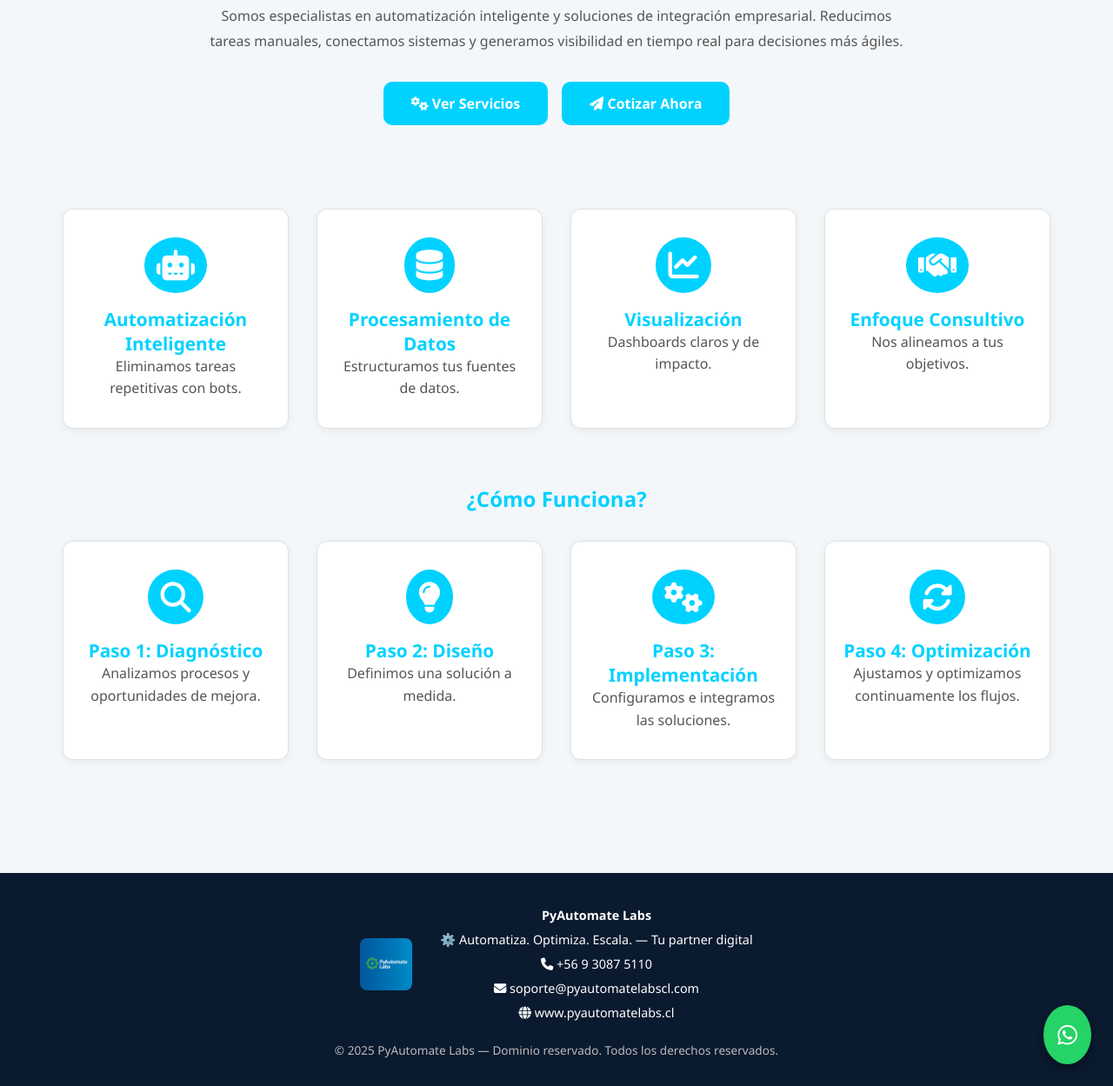
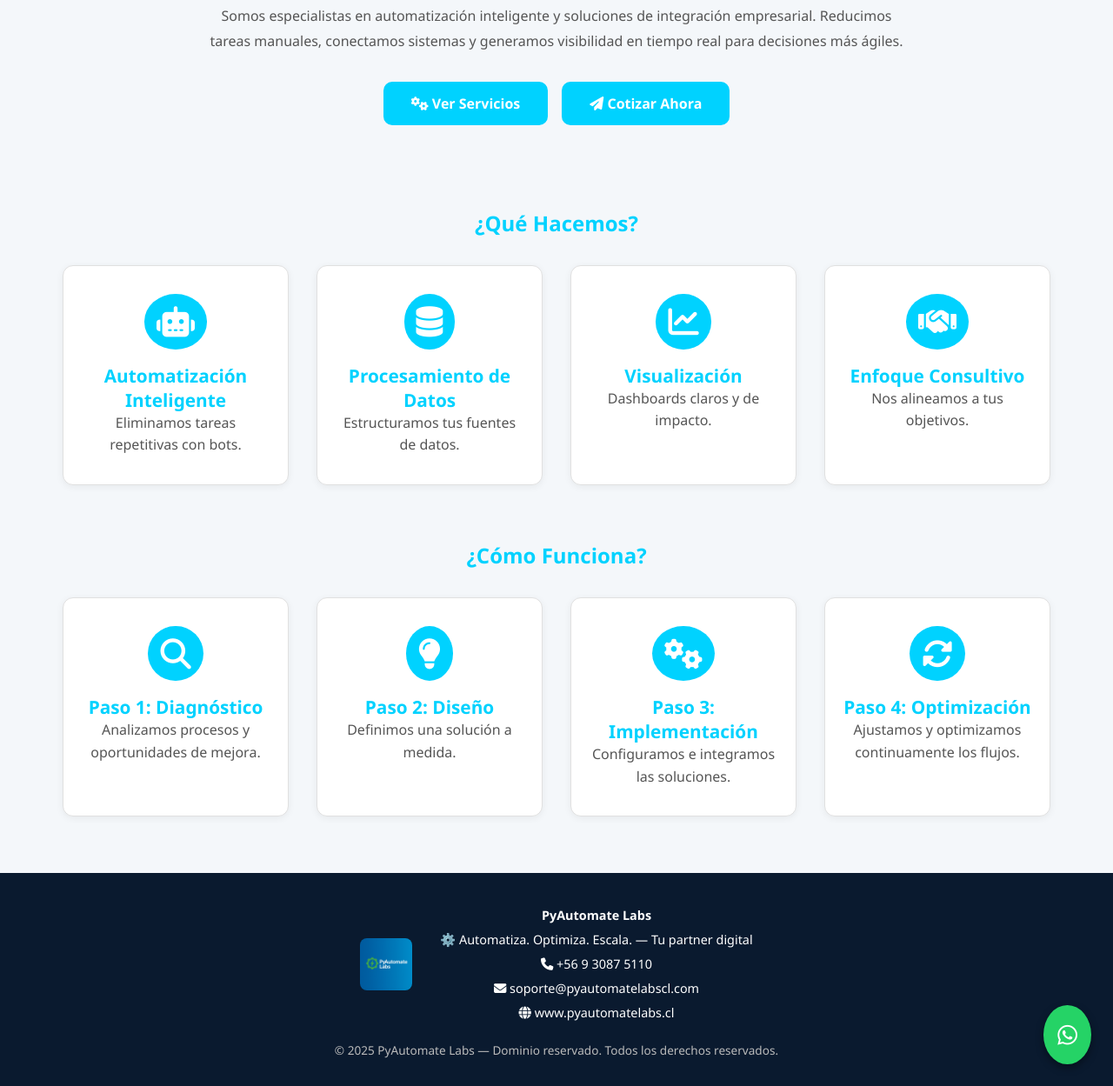
Before and after one commit to PyLabotory/Pyautomatelabs_web, a Flask app: page / in a window 1280 px wide. Shown: the part 980-2229 px from the top of the page at 87% size. Run offline with Flask 3, Linux system fonts and the light colour scheme.

Commit message:
Update index.html

```diff
--- a/templates/index.html
+++ b/templates/index.html
@@ -1,17 +1,17 @@
 <!DOCTYPE html>
 <html lang="es">
 <head>
-  <meta charset="UTF-8">
-  <meta name="viewport" content="width=device-width, initial-scale=1.0">
+  <meta charset="UTF-8" />
+  <meta name="viewport" content="width=device-width, initial-scale=1.0" />
   <title>Inicio – PyAutomate Labs</title>
   <meta name="description" content="PyAutomate Labs — Automatización inteligente, dashboards, integración de datos y soluciones tecnológicas para PYMEs.">
-  <meta name="author" content="PyAutomate Labs">
   <link rel="icon" href="{{ url_for('static', filename='images/favicon.ico') }}">
   <link rel="stylesheet" href="{{ url_for('static', filename='style.css') }}">
   <link rel="stylesheet" href="https://cdnjs.cloudflare.com/ajax/libs/font-awesome/6.4.0/css/all.min.css">
 </head>
 
 <body>
+  <!-- ============================ HEADER ============================ -->
   <header>
     <div class="brand">
       <img src="{{ url_for('static', filename='images/pylabs_logo.png') }}" alt="Logo PyAutomate Labs">
@@ -22,6 +22,7 @@
     </div>
   </header>
 
+  <!-- ============================ NAV ============================ -->
   <nav>
     <a href="/">Inicio</a>
     <a href="/servicios">Servicios</a>
@@ -29,43 +30,62 @@
     <a href="/contacto">Contacto</a>
   </nav>
 
+  <!-- ============================ CONTENT ============================ -->
   <main>
 
+    <!-- ¿Quienes somos? -->
     <section class="empresa">
       <h2>¿Quiénes Somos?</h2>
-      <p><strong>PyAutomate Labs</strong> es una empresa tecnológica especializada en automatización de procesos, integración de datos y desarrollo de soluciones digitales a medida. Conjugamos tecnología, metodología y visión estratégica para aportar valor real a la operación de nuestros clientes.</p>
+      <p><strong>PyAutomate Labs</strong> es una empresa tecnológica especializada en automatización de procesos,
+         integración de datos y desarrollo de soluciones digitales a medida. Conjugamos tecnología, metodología y
+         visión estratégica para aportar valor real a la operación de nuestros clientes.</p>
     </section>
 
+    <!-- Misión -->
     <section class="mision">
       <h2>Nuestra Misión</h2>
-      <p>Democratizar el acceso a la automatización y la inteligencia operativa, acercando soluciones ágiles y escalables tanto a PYMEs como a equipos corporativos que necesiten modernizar su flujo operativo. Nuestro compromiso es transformar procesos manuales en oportunidades de crecimiento sostenido, impulsando la eficiencia y la toma de decisiones informada mediante tecnología y buenas prácticas. Buscamos fomentar una cultura de innovación continua y brindar herramientas que permitan a las organizaciones optimizar sus recursos, mejorar su productividad y lograr una verdadera ventaja competitiva a largo plazo.</p>
+      <p>Democratizar el acceso a la automatización y la inteligencia operativa, acercando soluciones ágiles y
+         escalables tanto a PYMEs como a equipos corporativos que necesiten modernizar su flujo operativo. Nuestro
+         compromiso es transformar procesos manuales en oportunidades de crecimiento sostenido, impulsando la
+         eficiencia y la toma de decisiones informada mediante tecnología y buenas prácticas. Buscamos fomentar una
+         cultura de innovación continua y brindar herramientas que permitan a las organizaciones optimizar sus
+         recursos, mejorar su productividad y lograr una verdadera ventaja competitiva a largo plazo.</p>
     </section>
 
+    <!-- Visión -->
     <section class="vision">
       <h2>Nuestra Visión</h2>
-      <p>Ser el aliado tecnológico líder en Latinoamérica reconocido por acelerar la transformación digital de las empresas, convirtiendo procesos complejos en soluciones inteligentes que impacten positivamente la sostenibilidad, competitividad y profesionalización de nuestros clientes. Aspiramos a crear un ecosistema de innovación que permita escalar soluciones accesibles, modulares y de alto impacto para cualquier organización que busque evolucionar.</p>
+      <p>Ser el aliado tecnológico líder en Latinoamérica reconocido por acelerar la transformación digital de las
+         empresas, convirtiendo procesos complejos en soluciones inteligentes que impacten positivamente la
+         sostenibilidad, competitividad y profesionalización de nuestros clientes. Aspiramos a crear un ecosistema de
+         innovación que permita escalar soluciones accesibles, modulares y de alto impacto para cualquier organización
+         que busque evolucionar.</p>
     </section>
 
+    <!-- Hero -->
     <section class="hero">
       <h2>Transformamos procesos en oportunidades</h2>
-      <p>Somos especialistas en automatización inteligente y soluciones de integración empresarial. Reducimos tareas manuales,
-        conectamos sistemas y generamos visibilidad en tiempo real para decisiones más ágiles.</p>
+      <p>Somos especialistas en automatización inteligente y soluciones de integración empresarial. Reducimos tareas
+         manuales, conectamos sistemas y generamos visibilidad en tiempo real para decisiones más ágiles.</p>
       <div class="buttons">
         <a href="/servicios"><i class="fas fa-cogs"></i> Ver Servicios</a>
         <a href="/contacto"><i class="fas fa-paper-plane"></i> Cotizar Ahora</a>
       </div>
     </section>
 
-    <!-- CARDS PRINCIPALES -->
-    <section class="features">
-      <div class="card"><i class="fas fa-robot"></i><h3>Automatización Inteligente</h3><p>Eliminamos tareas repetitivas con bots.</p></div>
-      <div class="card"><i class="fas fa-database"></i><h3>Procesamiento de Datos</h3><p>Estructuramos tus fuentes de datos.</p></div>
-      <div class="card"><i class="fas fa-chart-line"></i><h3>Visualización</h3><p>Dashboards claros y de impacto.</p></div>
-      <div class="card"><i class="fas fa-handshake"></i><h3>Enfoque Consultivo</h3><p>Nos alineamos a tus objetivos.</p></div>
+    <!-- Cards principales -->
+    <section>
+      <h2>¿Qué Hacemos?</h2>
+      <div class="features">
+        <div class="card"><i class="fas fa-robot"></i><h3>Automatización Inteligente</h3><p>Eliminamos tareas repetitivas con bots.</p></div>
+        <div class="card"><i class="fas fa-database"></i><h3>Procesamiento de Datos</h3><p>Estructuramos tus fuentes de datos.</p></div>
+        <div class="card"><i class="fas fa-chart-line"></i><h3>Visualización</h3><p>Dashboards claros y de impacto.</p></div>
+        <div class="card"><i class="fas fa-handshake"></i><h3>Enfoque Consultivo</h3><p>Nos alineamos a tus objetivos.</p></div>
+      </div>
     </section>
 
-    <!-- COMO FUNCIONA (tarjetas iguales) -->
-    <section class="como-funciona-section">
+    <!-- Cómo funciona -->
+    <section>
       <h2>¿Cómo Funciona?</h2>
       <div class="features">
         <div class="card"><i class="fas fa-search"></i><h3>Paso 1: Diagnóstico</h3><p>Analizamos procesos y oportunidades de mejora.</p></div>
@@ -75,9 +95,9 @@
       </div>
     </section>
 
-
   </main>
 
+  <!-- ============================ FOOTER ============================ -->
   <footer>
     <div class="footer-contenido">
       <img src="{{ url_for('static', filename='images/pylabs_logo.png') }}" alt="Logo PyAutomate Labs">
@@ -89,11 +109,10 @@
         <p><i class="fas fa-globe"></i> www.pyautomatelabs.cl</p>
       </div>
     </div>
-    <div class="footer-copy">
-      © 2025 PyAutomate Labs — Dominio reservado. Todos los derechos reservados.
-    </div>
+    <div class="footer-copy">© 2025 PyAutomate Labs — Dominio reservado. Todos los derechos reservados.</div>
   </footer>
 
+  <!-- WhatsApp -->
   <a href="https://wa.me/+56930875110" class="whatsapp-float"><i class="fab fa-whatsapp"></i></a>
 </body>
 </html>
```
